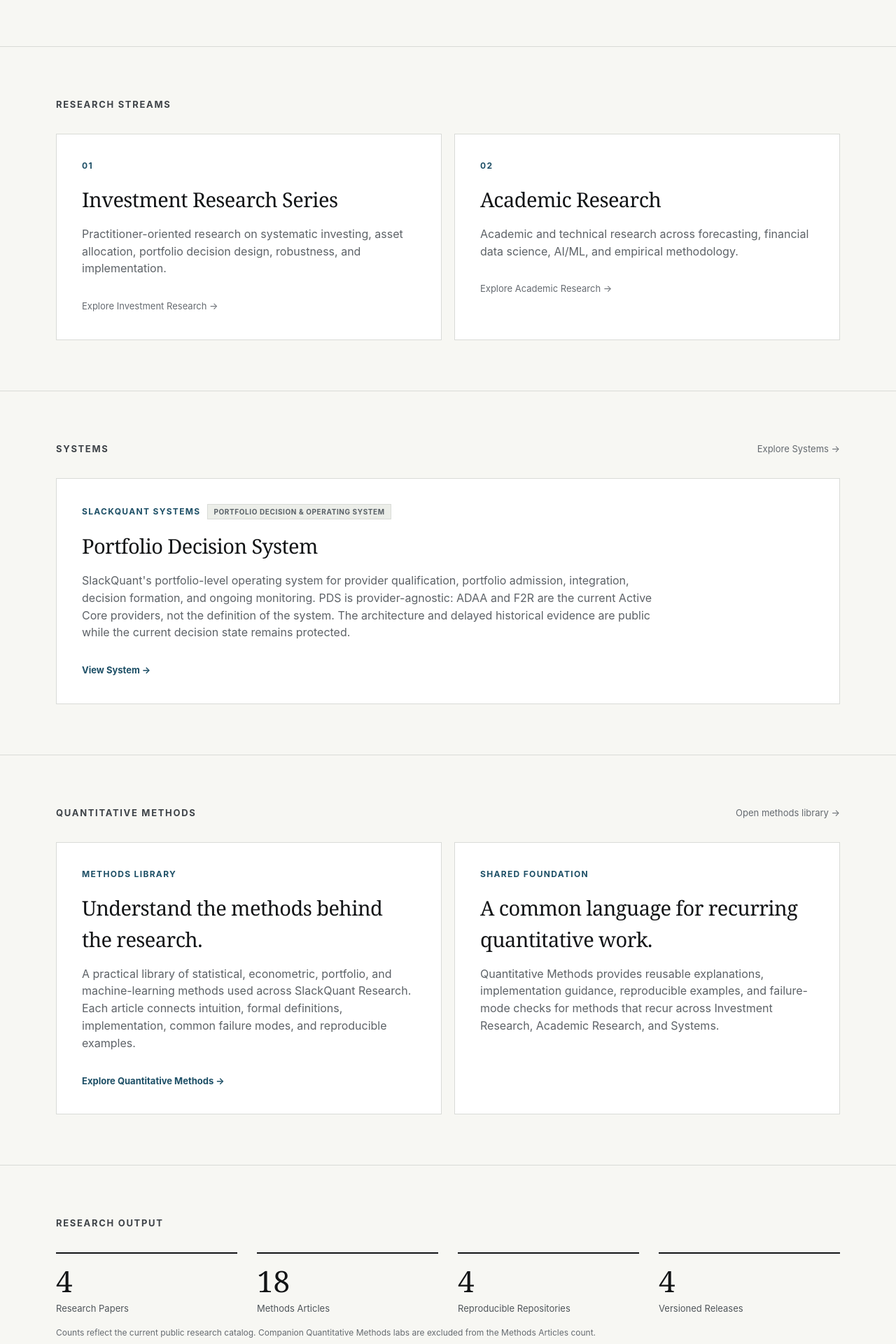
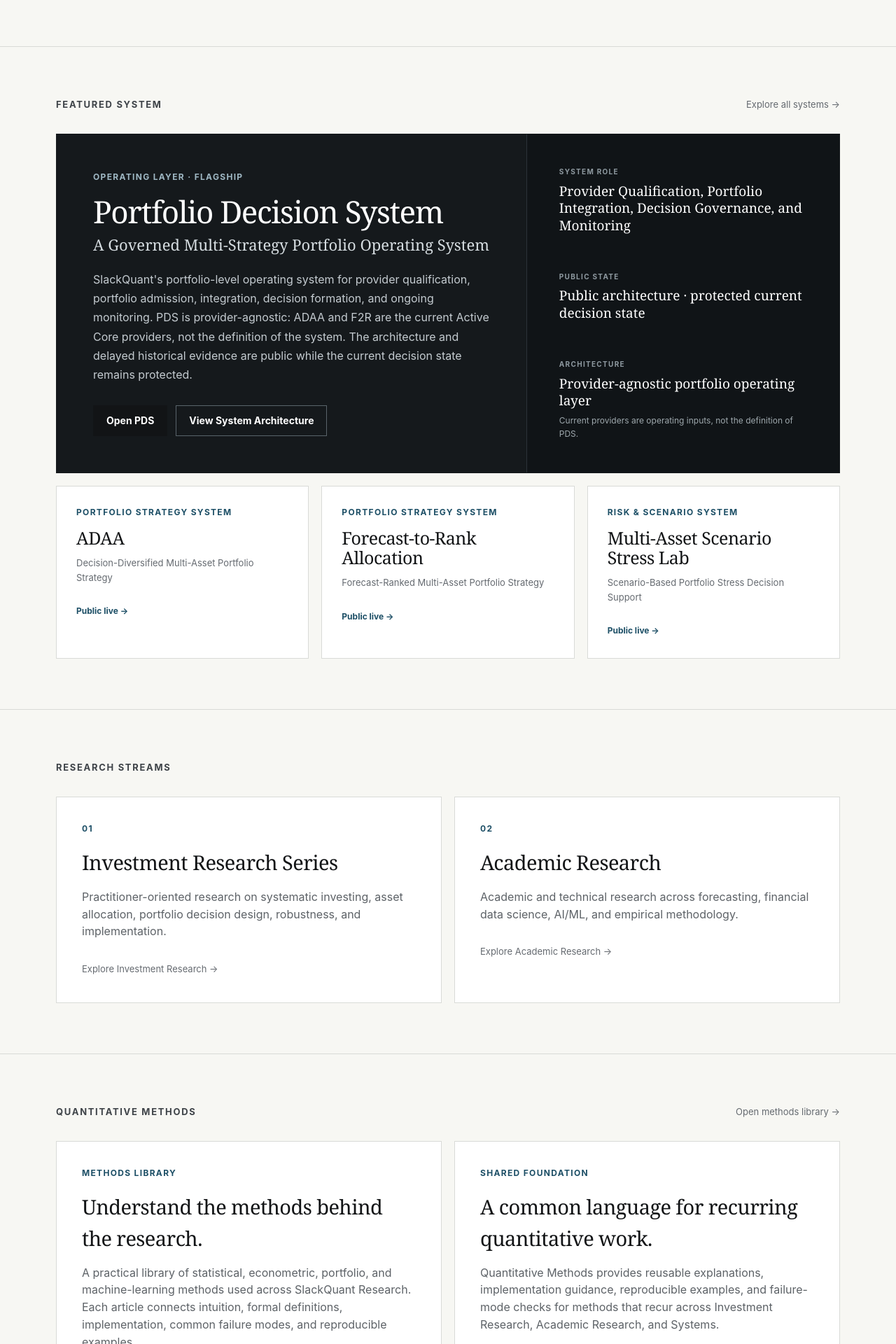
Before and after one commit to slackquant80/slackquant-research, a Next.js app: page / in a window 1280 px wide. Shown: the part 1680-3600 px from the top of the page at 70% size. Built offline with nearby package versions, Linux system fonts and the light colour scheme; no server answers.

Commit message:
Polish Systems flagship and Methods integration

```diff
--- a/public/methods/index.html
+++ b/public/methods/index.html
@@ -323,12 +323,12 @@
 </section>
 <section id="library-principles" class="level2">
 <h2 class="anchored" data-anchor-id="library-principles">Library principles</h2>
-<p>The library is <strong>paper-driven rather than encyclopedic</strong>. Methods are added when they materially help readers understand a research design, empirical result, or investment decision. Articles favor plain-language intuition before unnecessary formalism, but do not simplify away assumptions that matter for validity.</p>
+<p>The library is <strong>evidence- and application-driven rather than encyclopedic</strong>. Methods are added when they materially help readers understand a research design, empirical result, investment decision, or operational SlackQuant System. A method may be anchored to a research paper, a public system, or both. Articles favor plain-language intuition before unnecessary formalism, but do not simplify away assumptions that matter for validity.</p>
 <p>Each computed illustration is accompanied by the data and code needed to reproduce it. Synthetic examples are clearly labeled as illustrations rather than presented as empirical evidence.</p>
 </section>
 <section id="next-methods" class="level2">
 <h2 class="anchored" data-anchor-id="next-methods">Next methods</h2>
-<p>Future additions remain paper-driven and will be added when they materially support active SlackQuant research.</p>
+<p>Future additions are driven by active research and public systems. New articles are added when a method needs to be explained, audited, or reproduced&mdash;not simply to expand the library.</p>
 
 
 </section>
--- a/src/app/globals.css
+++ b/src/app/globals.css
@@ -823,3 +823,34 @@
   .pds-state-band,.f2r-process-grid{grid-template-columns:1fr}
   .pds-state-band>div{min-height:0}
 }
+
+/* Home — featured systems */
+.home-system-feature{display:grid;grid-template-columns:minmax(0,1.2fr) minmax(300px,.8fr);background:#15191c;color:#fff;border:1px solid #15191c;min-height:360px}
+.home-system-feature-copy{padding:52px}
+.home-system-feature-copy .kicker{color:#9fb8c4}
+.home-system-feature-copy h2{font-family:Georgia,"Times New Roman",serif;font-size:44px;line-height:1.06;letter-spacing:-.03em;font-weight:500;margin:0 0 10px}
+.home-system-feature-subtitle{font-family:Georgia,"Times New Roman",serif;font-size:22px;line-height:1.3;color:#d6dde1;margin-bottom:22px}
+.home-system-feature-copy p{font-size:16px;line-height:1.7;color:#c4cbd0;max-width:680px;margin:0 0 30px}
+.btn.inverse-soft{border-color:#59646a;color:#fff;background:transparent}
+.btn.inverse-soft:hover{border-color:#a6b0b5}
+.home-system-feature-meta{padding:46px;background:#101417;display:flex;flex-direction:column;justify-content:space-between;gap:34px;border-left:1px solid #2b3338}
+.home-system-feature-meta div{display:grid;gap:7px}
+.home-system-feature-meta span{font-size:10px;text-transform:uppercase;letter-spacing:.13em;color:#8f9aa1;font-weight:750}
+.home-system-feature-meta strong{font-family:Georgia,"Times New Roman",serif;font-size:19px;line-height:1.3;font-weight:500;color:#fff}
+.home-system-feature-meta small{font-size:12px;line-height:1.55;color:#9ea8ad}
+.home-system-supporting{display:grid;grid-template-columns:repeat(3,minmax(0,1fr));gap:18px;margin-top:18px}
+.home-system-mini{display:block;background:var(--paper);border:1px solid var(--line);padding:28px;min-height:205px;transition:border-color .15s ease,transform .15s ease}
+.home-system-mini:hover{border-color:#aeb4b7;transform:translateY(-1px)}
+.home-system-mini .kicker{margin-bottom:12px}
+.home-system-mini h3{font-family:Georgia,"Times New Roman",serif;font-size:25px;line-height:1.12;font-weight:500;letter-spacing:-.02em;margin:0 0 12px}
+.home-system-mini p{font-size:13px;line-height:1.6;color:var(--muted);margin:0 0 24px}
+.home-system-mini span{font-size:12px;font-weight:700;color:var(--accent)}
+@media (max-width:900px){
+  .home-system-feature{grid-template-columns:1fr}
+  .home-system-feature-meta{border-left:0;border-top:1px solid #2b3338}
+  .home-system-supporting{grid-template-columns:1fr}
+}
+@media (max-width:640px){
+  .home-system-feature-copy,.home-system-feature-meta{padding:32px 26px}
+  .home-system-feature-copy h2{font-size:36px}
+}
--- a/src/app/page.tsx
+++ b/src/app/page.tsx
@@ -12,12 +12,16 @@
     ) ?? researchItems[0];
   const academicFeatured =
     researchItems.find((item) => item.stream === "academic") ?? researchItems[0];
-  const reproducibleRepositoryCount = new Set(
-    researchItems.map((item) => item.links.github).filter(Boolean),
-  ).size;
-  const featuredSystem = systemItems[0];
-  const versionedReleaseCount = new Set(
-    researchItems.map((item) => item.links.replication).filter(Boolean),
+  const featuredSystem =
+    systemItems.find((item) => item.prominence === "flagship") ?? systemItems[0];
+  const supportingSystems = systemItems.filter(
+    (item) => item.slug !== featuredSystem?.slug,
+  );
+  const publicRepositoryCount = new Set(
+    [
+      ...researchItems.map((item) => item.links.github),
+      ...systemItems.map((item) => item.links.deploymentRepository),
+    ].filter((href): href is string => Boolean(href)),
   ).size;
 
   return (
@@ -118,6 +122,66 @@
         </div>
       </section>
 
+      <section className="section home-systems-section">
+        <div className="shell">
+          <div className="section-head">
+            <div className="section-title">Featured System</div>
+            <Link className="section-link" href="/systems/">
+              Explore all systems &#8594;
+            </Link>
+          </div>
+
+          {featuredSystem ? (
+            <>
+              <article className="home-system-feature">
+                <div className="home-system-feature-copy">
+                  <div className="kicker">Operating layer · Flagship</div>
+                  <h2>{featuredSystem.title}</h2>
+                  <div className="home-system-feature-subtitle">{featuredSystem.subtitle}</div>
+                  <p>{featuredSystem.shortSummary}</p>
+                  <div className="actions">
+                    <Link className="btn primary" href={`/systems/${featuredSystem.slug}/`}>
+                      Open PDS
+                    </Link>
+                    <Link className="btn inverse-soft" href="/systems/">
+                      View System Architecture
+                    </Link>
+                  </div>
+                </div>
+                <aside className="home-system-feature-meta">
+                  <div>
+                    <span>System role</span>
+                    <strong>{featuredSystem.role}</strong>
+                  </div>
+                  <div>
+                    <span>Public state</span>
+                    <strong>{featuredSystem.status}</strong>
+                  </div>
+                  <div>
+                    <span>Architecture</span>
+                    <strong>Provider-agnostic portfolio operating layer</strong>
+                    <small>Current providers are operating inputs, not the definition of PDS.</small>
+                  </div>
+                </aside>
+              </article>
+
+              {supportingSystems.length ? (
+                <div className="home-system-supporting" aria-label="Supporting SlackQuant systems">
+                  {supportingSystems.map((system) => (
+                    <Link className="home-system-mini" href={`/systems/${system.slug}/`} key={system.slug}>
+                      <div className="kicker">{system.category}</div>
+                      <h3>{system.title}</h3>
+                      <p>{system.role}</p>
+                      <span>{system.status.startsWith("Public live") ? "Public live" : system.status} &#8594;</span>
+                    </Link>
+                  ))}
+                </div>
+              ) : null}
+            </>
+          ) : null}
+        </div>
+      </section>
+
       <section className="section">
         <div className="shell">
           <div className="section-head">
@@ -147,30 +211,6 @@
               </Link>
             </article>
           </div>
-        </div>
-      </section>
-
-      <section className="section">
-        <div className="shell">
-          <div className="section-head">
-            <div className="section-title">Systems</div>
-            <Link className="section-link" href="/systems/">
-              Explore Systems &#8594;
-            </Link>
-          </div>
-          {featuredSystem ? (
-            <article className="stream home-system-card">
-              <div className="card-kicker-row">
-                <div className="kicker">SlackQuant Systems</div>
-                <span className="track-chip">{featuredSystem.category}</span>
-              </div>
-              <h3>{featuredSystem.title}</h3>
-              <p>{featuredSystem.shortSummary}</p>
-              <Link className="section-link strong-link" href={`/systems/${featuredSystem.slug}/`}>
-                View System &#8594;
-              </Link>
-            </article>
-          ) : null}
         </div>
       </section>
 
@@ -212,29 +252,29 @@
       <section className="section">
         <div className="shell">
           <div className="section-head">
-            <div className="section-title">Research Output</div>
+            <div className="section-title">Public Output</div>
           </div>
-          <div className="output-metrics" aria-label="Current public research output">
+          <div className="output-metrics" aria-label="Current SlackQuant public output">
             <div className="output-metric">
               <div className="output-value">{researchItems.length}</div>
               <div className="output-label">Research Papers</div>
+            </div>
+            <div className="output-metric">
+              <div className="output-value">{systemItems.length}</div>
+              <div className="output-label">Public Systems</div>
             </div>
             <div className="output-metric">
               <div className="output-value">{quantitativeMethods.length}</div>
               <div className="output-label">Methods Articles</div>
             </div>
             <div className="output-metric">
-              <div className="output-value">{reproducibleRepositoryCount}</div>
-              <div className="output-label">Reproducible Repositories</div>
-            </div>
-            <div className="output-metric">
-              <div className="output-value">{versionedReleaseCount}</div>
-              <div className="output-label">Versioned Releases</div>
+              <div className="output-value">{publicRepositoryCount}</div>
+              <div className="output-label">Public Repositories</div>
             </div>
           </div>
           <p className="output-note">
-            Counts reflect the current public research catalog. Companion Quantitative
-            Methods labs are excluded from the Methods Articles count.
+            Counts reflect the current public catalog across Research, Systems, and Quantitative Methods.
+            Repository links are deduplicated across research and system deployment records.
           </p>
         </div>
       </section>
--- a/src/data/systems.ts
+++ b/src/data/systems.ts
@@ -80,7 +80,7 @@
     status: "Public live",
     dateLabel: "Updated August 30, 2026",
     shortSummary:
-      "Forecast-to-Rank Allocation (F2R) is a machine-learning cross-asset portfolio strategy system that converts asset-level forecasts into relative rankings and a disciplined multi-asset portfolio decision. F2R remains independently owned while serving as one of the strategy providers currently admitted to the PDS Active Core.",
+      "Forecast-to-Rank Allocation (F2R) is a machine-learning cross-asset portfolio strategy system that converts asset-level forecasts into relative rankings and a disciplined multi-asset portfolio decision. F2R remains an independent Portfolio Strategy System while serving as one of the strategy providers currently admitted to the PDS Active Core.",
     role: "Forecast-Ranked Multi-Asset Portfolio Strategy",
     methodsKey: "f2r-system",
     links: {
@@ -97,7 +97,7 @@
     category: "Risk & Scenario System",
     systemGroup: "risk-scenario",
     prominence: "standard",
-    status: "Operational baseline v1",
+    status: "Public live · validated baseline v1",
     dateLabel: "Updated August 27, 2026",
     shortSummary:
       "A human-in-the-loop multi-asset system for exploring portfolio behavior under plausible joint market stress. It organizes conditional scenarios into interpretable stress archetypes and revalues portfolios on a common scenario set, with a transparent historical comparator retained for context. Designed for portfolio stress decision support, not market timing or automated allocation.",
@@ -106,14 +106,13 @@
     evidenceLabel: "Technical White Paper",
     methodsKey: "scenario-stress-lab",
     links: {
-      ssrn: "https://papers.ssrn.com/abstract=7354238",
+      ssrn: "https://papers.ssrn.com/sol3/papers.cfm?abstract_id=7354238",
       whitePaper:
         "/assets/systems/scenario-stress-lab/Multi_Asset_Scenario_Stress_Lab_Technical_White_Paper.pdf",
       liveDashboard: "https://multi-asset-scenario-stress-lab.streamlit.app",
       dashboardGuide: "/systems/scenario-stress-lab/guide/",
       dashboardGuidePdf: "/assets/systems/scenario-stress-lab/Multi_Asset_Scenario_Stress_Lab_Dashboard_Guide_v2.0.pdf",
       fullManual: "/assets/systems/scenario-stress-lab/Multi_Asset_Scenario_Stress_Lab_Full_Manual.pdf",
-      deploymentRepository: "https://github.com/slackquant80/multi-asset-scenario-stress-lab",
     },
   },
 ];
```
Also changed, not shown: src/app/systems/f2r/page.tsx (+8 -8 lines), public/methods/search.json, 2 other files (tests, documents, lock files or other folders).
